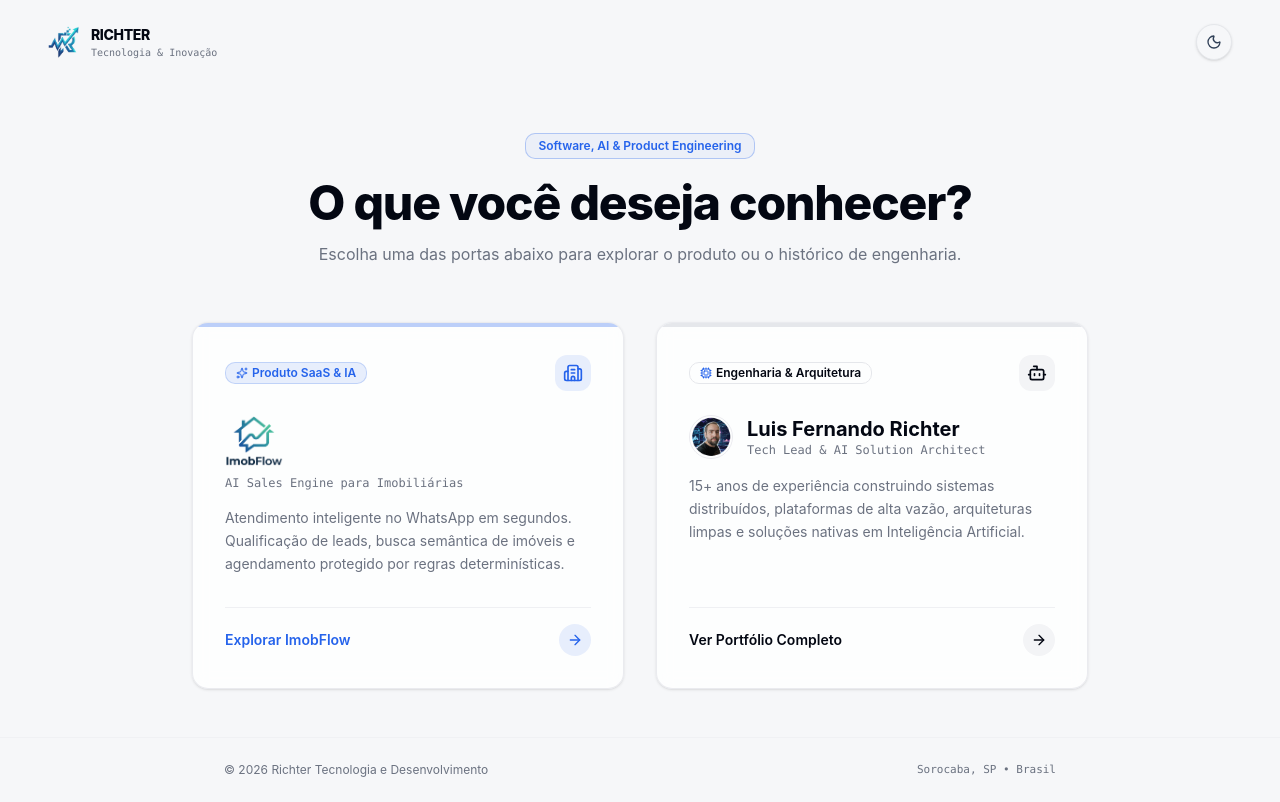
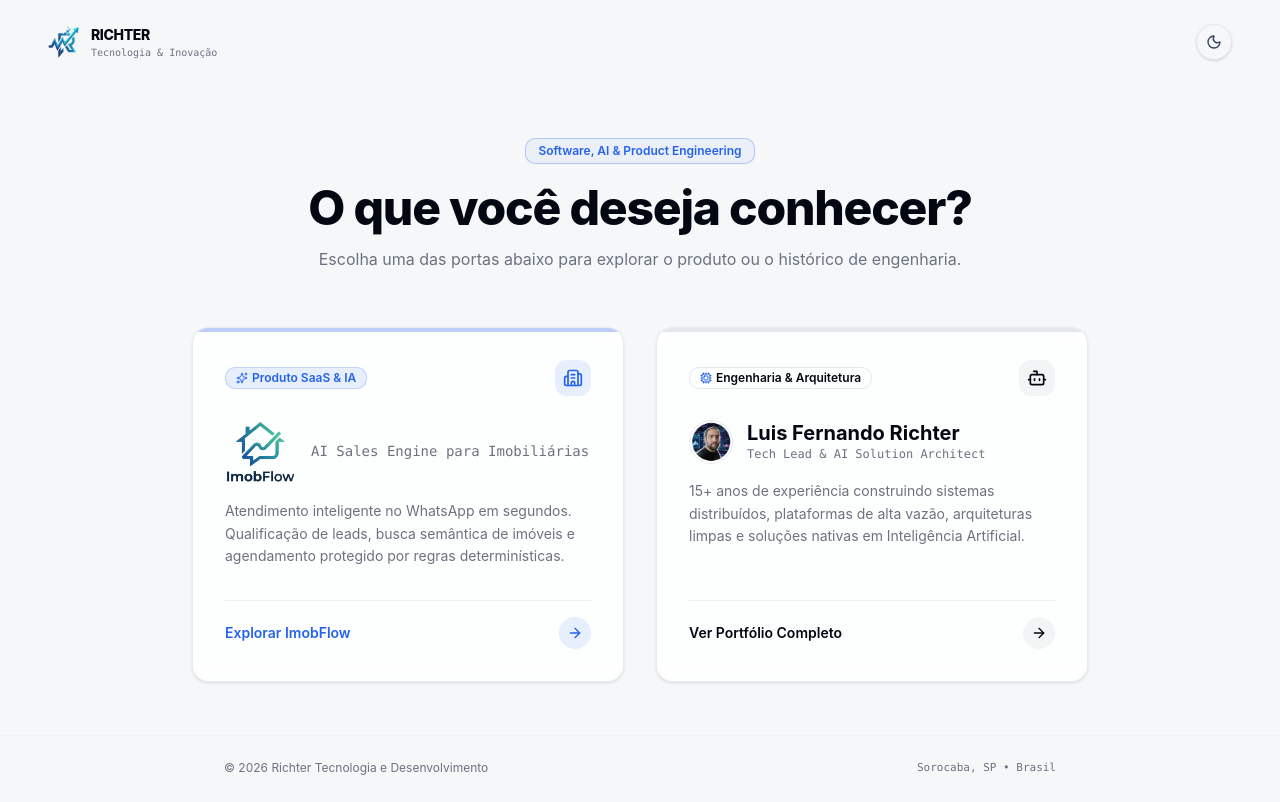
Before and after one commit to lfrichter/luis-fernando-portfolio, a React (Vite) app: page / in a window 1280 px wide. Built offline with nearby package versions, Linux system fonts and the light colour scheme.

Commit message:
feat: redesign product header in RichterGateway with horizontal layout and larger logo

```diff
--- a/src/pages/RichterGateway.tsx
+++ b/src/pages/RichterGateway.tsx
@@ -95,16 +95,18 @@ export const RichterGateway: React.FC<RichterGatewayProps> = ({
                   </div>
                 </div>
 
-                {/* Product Logo / Title */}
-                <div className="mb-4">
+                {/* Product Logo & Title to the right */}
+                <div className="flex items-center gap-3.5 mb-4">
                   <img
                     src={logoImobFlow}
                     alt="Logo ImobFlow"
-                    className="h-11 sm:h-13 w-auto object-contain mb-2"
+                    className="h-14 sm:h-16 w-auto object-contain shrink-0"
                   />
-                  <span className="text-xs font-mono text-muted-foreground block">
-                    AI Sales Engine para Imobiliárias
-                  </span>
+                  <div>
+                    <span className="text-xs sm:text-sm font-mono font-medium text-muted-foreground block leading-snug">
+                      AI Sales Engine para Imobiliárias
+                    </span>
+                  </div>
                 </div>
 
                 {/* Description */}
```
